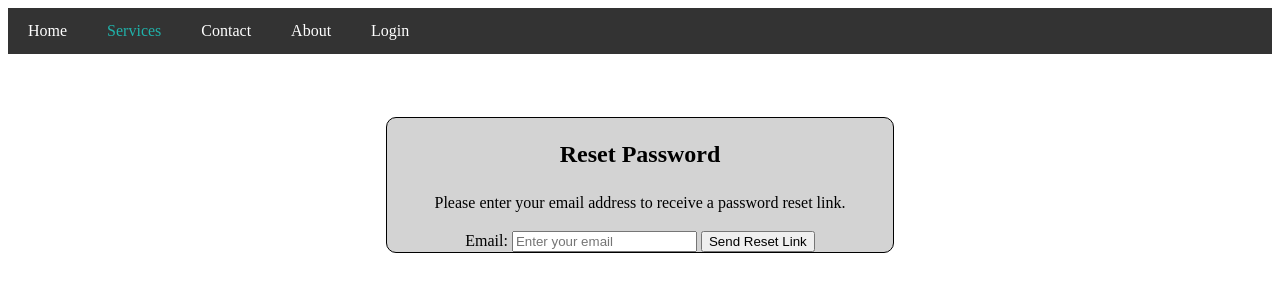
After one commit to geek2geeks/conference-management-system, a Flask app: page /reset_password in a window 1280 px wide. The commit adds this page. Shown: the top 300 px of the page. Run offline with Flask 3, Linux system fonts and the light colour scheme.

Commit message:
updated templates

```diff
--- a/app.py
+++ b/app.py
@@ -25,6 +25,12 @@ def login():
             error = 'Invalid credentials. Please try again...'
             print(error)
     return render_template('login.html', error=error)
+
+
+@app.route('/reset_password')
+def reset_password():
+    # Logic for resetting password
+    return render_template('reset_password.html')
 
 
 # Route for handling user registration, supports both GET and POST methods
--- /dev/null
+++ b/templates/reset_password.html
@@ -0,0 +1,28 @@
+<!DOCTYPE html>
+<html lang="en">
+<head>
+    <title>Reset Password</title>
+    <link rel="stylesheet" href="{{ url_for('static', filename='css/style.css') }}" />
+</head>
+<body>
+    <div class="navbar">
+       <!-- Navbar for navigation -->
+        <a href="{{ url_for('home') }}">Home</a>
+        <a href="{{ url_for('services') }}" style="color: lightseagreen">Services</a>
+        <a href="{{ url_for('contact') }}">Contact</a>
+        <a href="{{ url_for('about') }}">About</a>
+        <a href="{{ url_for('login') }}">Login</a>
+
+    </div>
+
+    <div class="portal">
+        <h2>Reset Password</h2>
+        <p>Please enter your email address to receive a password reset link.</p>
+        <form action="{{ url_for('password_reset_request') }}" method="post">
+            <label for="email">Email:</label>
+            <input type="email" id="email" name="email" placeholder="Enter your email" required />
+            <button type="submit">Send Reset Link</button>
+        </form>
+    </div>
+</body>
+</html>
```
Also changed, not shown: templates/Login.html (+33 -6 lines), templates/signUp.html (+38 -3 lines).
